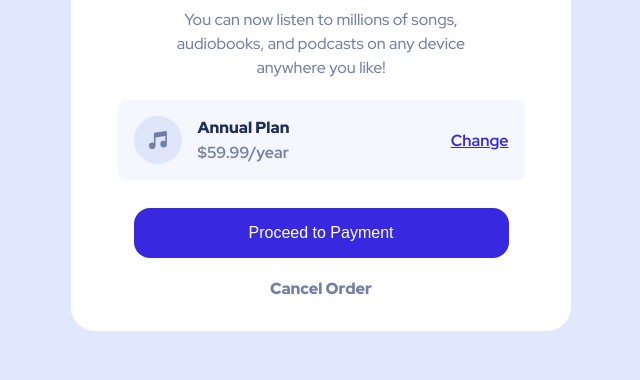
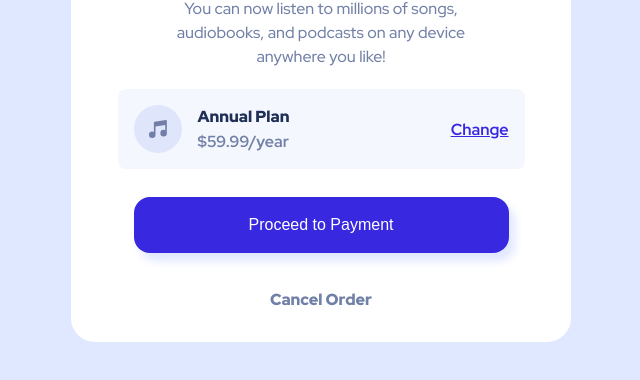
Before and after one commit to iamalabisunday/Order-Summary-Component, a plain HTML site: page index.html in a window 1280 px wide. Shown: the part 400-780 px from the top of the page, without its empty margins (319-959 px from the left). Drawn offline with Linux system fonts and the light colour scheme.

Commit message:
first commit

```diff
--- a/style.css
+++ b/style.css
@@ -138,12 +138,14 @@ body {
   outline: none;
   border: none;
   color: white;
-  padding: 1rem 0;
+  padding: 1.2rem 0;
   font-size: 1rem;
   margin-top: 0.5rem;
   border-radius: 1rem;
   font-weight: var(--Weights-5);
   background-color: var(--Bright-blue);
+  /* box-shadow: 5px 5px 20px hsl(245, 75%, 78%); */
+  box-shadow: 6px 8px 10px var(--Pale-blue);
 }
 
 .btn:hover {
@@ -152,6 +154,7 @@ body {
 }
 
 .cancel-btn {
+  margin-top: 1rem;
   width: fit-content;
   text-decoration: none;
   font-weight: var(--Weights-9);
```
